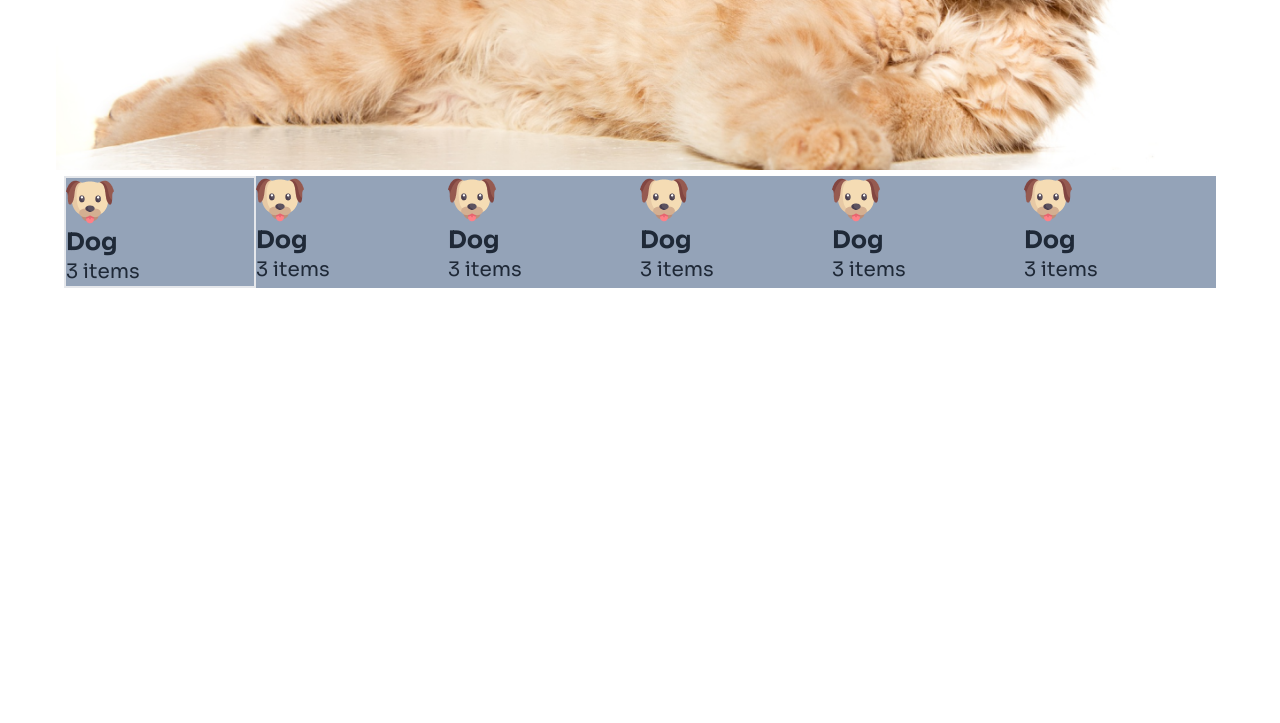
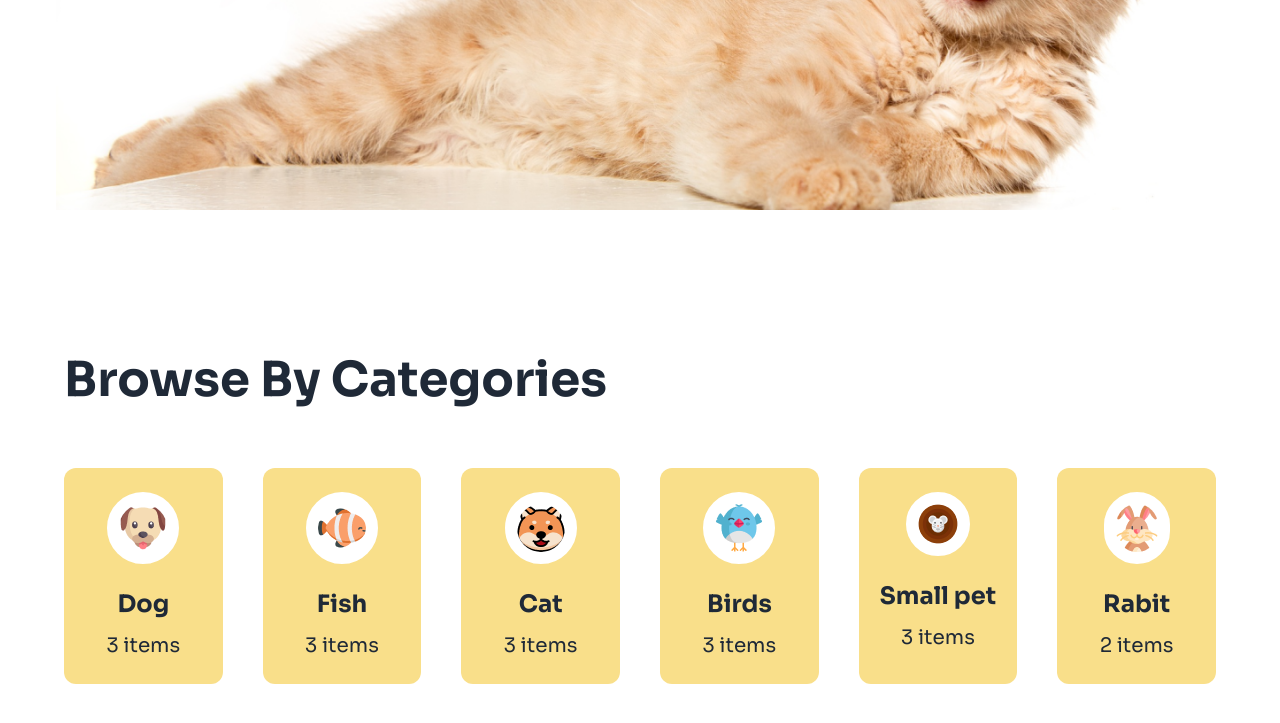
Before and after one commit to maraj48/assignment-3-ph, a plain HTML site: page index.html in a window 1280 px wide. Shown: the part 611-1334 px from the top of the page. Drawn offline with nearby package versions, Linux system fonts and the light colour scheme.

Commit message:
added catagory section

```diff
--- a/index.html
+++ b/index.html
@@ -11,7 +11,10 @@
       type="text/css"
     />
     <script src="https://cdn.tailwindcss.com"></script>
-    <script src="https://kit.fontawesome.com/b41f3b364c.js" crossorigin="anonymous"></script>
+    <script
+      src="https://kit.fontawesome.com/b41f3b364c.js"
+      crossorigin="anonymous"
+    ></script>
 
     <link rel="preconnect" href="https://fonts.googleapis.com" />
     <link rel="preconnect" href="https://fonts.gstatic.com" crossorigin />
@@ -31,29 +34,33 @@
         theme: {
           extend: {
             colors: {
-            clifford: '#da373d',
-            ylw: '#FFDC26',
-          }
-        }
-      }
-    }
+              clifford: "#da373d",
+              ylw: "#FFDC26",
+            },
+          },
+        },
+      };
     </script>
   </head>
   <body class="font-sora">
-
-    <div class="navbar bg-base-100 bg-amber-50 px-10  ">
+    <div class="navbar bg-base-100 bg-amber-50 px-10">
       <div class="navbar-start">
         <div class="dropdown">
           <ul
             tabindex="0"
-              class="menu menu-sm dropdown-content bg-base-100 rounded-box z-[1] mt-3 w-52 p-2 shadow">
+            class="menu menu-sm dropdown-content bg-base-100 rounded-box z-[1] mt-3 w-52 p-2 shadow"
+          >
             <li><a>Find a pet</a></li>
             <li><a>Breeds</a></li>
             <li><a>Contact us</a></li>
           </ul>
         </div>
-          <i class="text-3xl fa-solid fa-paw text-yellow-400 items-center mr-2"></i>
-          <a class="hidden md:inline-flex text-xl">Browse<span class="text-yellow-400">4</span>pets</a>
+        <i
+          class="text-3xl fa-solid fa-paw text-yellow-400 items-center mr-2"
+        ></i>
+        <a class="hidden md:inline-flex text-xl"
+          >Browse<span class="text-yellow-400">4</span>pets</a
+        >
       </div>
       <div class="navbar-center hidden lg:flex">
         <ul class="menu menu-horizontal px-1">
@@ -62,92 +69,116 @@
           <li><a>Contact us</a></li>
         </ul>
       </div>
-        <div class="navbar-end gap-4 ">
+      <div class="navbar-end gap-4">
         <div class="hidden md:inline">
           <i class="mr-3 fa-regular fa-bell"></i>
           <i class="fa-solid fa-magnifying-glass"></i>
         </div>
-          <a class="text-white btn btn-outline btn-warning hidden md:inline-flex">Login</a>
+        <a class="text-white btn btn-outline btn-warning hidden md:inline-flex"
+          >Login</a
+        >
         <a class="btn btn-warning px-7 hidden md:inline-flex">Register</a>
       </div>
     </div>
     <div>
-          <i class=" relative -left-10 -top-10 flex justify-end fa-solid fa-bars md:hidden"></i>
+      <i
+        class="relative -left-10 -top-10 flex justify-end fa-solid fa-bars md:hidden"
+      ></i>
     </div>
-      <hr class="border-2 border-black md:hidden relative -top-4">
+    <hr class="border-2 border-black md:hidden relative -top-4" />
 
-      <section class="container px-14 mx-auto my-14">
+    <section class="container px-14 mx-auto my-24">
       <div class="md:w-1/2 z-10">
-            <h1 class="text-6xl font-bold">Pamper Your Pet, Because They Deserve the Bes</h1>
-            <h3 class="text-3xl text-gray-600 my-4">Discover a world of treats, toys, and essentials handpicked for your furry friends. Shop now and make tails wag with joy!</h3>
-            <a class="btn btn-warning px-7 my-5 ">Find a pet</a>
+        <h1 class="text-6xl font-bold">
+          Pamper Your Pet, Because They Deserve the Bes
+        </h1>
+        <h3 class="text-3xl text-gray-600 my-4">
+          Discover a world of treats, toys, and essentials handpicked for your
+          furry friends. Shop now and make tails wag with joy!
+        </h3>
+        <a class="btn btn-warning px-7 my-5">Find a pet</a>
       </div>
-        <img class="relative -top-28 md:-top-[450px] -z-10 w-full mx-auto" src="c1-assets/cat-big.png" alt="">
-        <div>
+      <img
+        class="relative -top-28 md:-top-[450px] -z-10 w-full mx-auto"
+        src="c1-assets/cat-big.png"
+        alt=""
+      />
+      <div></div>
+    </section>
+
+    <h1 class="mx-16 relative md:-top-[400px] text-5xl font-bold">
+      Browse By Categories
+    </h1>
+    <section
+      class="rounded-xl grid grid-cols-2 md:grid-cols-6 relative my-6 md:-top-[360px] gap-10 mx-16 text-center"
+    >
+      <div class="rounded-xl bg-[#F9DF8A]">
+        <div class="flex justify-center">
+          <img
+            class="my-6 bg-white rounded-full border-4 border-white p-2"
+            src="c1-assets/dog-cartoon.png"
+            alt="Dog"
+          />
         </div>
-        </section>
-        <section class="bg-slate-400 grid grid-cols-2 md:grid-cols-6
-        relative md:-top-[500px] justify-center mx-16">
-            <div class="border-2">
-                <img src="c1-assets/dog-cartoon.png" alt="">
-                <h1 class="text-2xl font-bold">
-                    Dog
-                </h1>
-                <h3 class="text-xl">
-                    3 items
-                </h3>
+        <h1 class="mb-3 text-2xl font-bold">Dog</h1>
+        <h3 class="mb-6 text-xl">3 items</h3>
       </div>
 
-            <div>
-                <img src="c1-assets/dog-cartoon.png" alt="">
-                <h1 class="text-2xl font-bold">
-                    Dog
-                </h1>
-                <h3 class="text-xl">
-                    3 items
-                </h3>
+      <div class="rounded-xl bg-[#F9DF8A]">
+        <div class="flex justify-center">
+          <img
+            class="my-6 bg-white rounded-full border-4 border-white p-2"
+            src="c1-assets/fish-cartoon.png"
+            alt="Dog"
+          />
         </div>
-
-            <div>
-                <img src="c1-assets/dog-cartoon.png" alt="">
-                <h1 class="text-2xl font-bold">
-                    Dog
-                </h1>
-                <h3 class="text-xl">
-                    3 items
-                </h3>
+        <h1 class="mb-3 text-2xl font-bold">Fish</h1>
+        <h3 class="mb-6 text-xl">3 items</h3>
       </div>
-
-            <div>
-                <img src="c1-assets/dog-cartoon.png" alt="">
-                <h1 class="text-2xl font-bold">
-                    Dog
-                </h1>
-                <h3 class="text-xl">
-                    3 items
-                </h3>
+      <div class="rounded-xl bg-[#F9DF8A]">
+        <div class="flex justify-center">
+          <img
+            class="my-6 bg-white rounded-full border-4 border-white p-2"
+            src="c1-assets/cat-cartoon.png"
+            alt="Dog"
+          />
         </div>
-
-            <div>
-                <img src="c1-assets/dog-cartoon.png" alt="">
-                <h1 class="text-2xl font-bold">
-                    Dog
-                </h1>
-                <h3 class="text-xl">
-                    3 items
-                </h3>
+        <h1 class="mb-3 text-2xl font-bold">Cat</h1>
+        <h3 class="mb-6 text-xl">3 items</h3>
       </div>
-
-            <div>
-                <img src="c1-assets/dog-cartoon.png" alt="">
-                <h1 class="text-2xl font-bold">
-                    Dog
-                </h1>
-                <h3 class="text-xl">
-                    3 items
-                </h3>
+      <div class="rounded-xl bg-[#F9DF8A]">
+        <div class="flex justify-center">
+          <img
+            class="my-6 bg-white rounded-full border-4 border-white p-2"
+            src="c1-assets/bird-cartoon.png"
+            alt="Dog"
+          />
         </div>
-
+        <h1 class="mb-3 text-2xl font-bold">Birds</h1>
+        <h3 class="mb-6 text-xl">3 items</h3>
+      </div>
+      <div class="rounded-xl bg-[#F9DF8A]">
+        <div class="flex justify-center">
+          <img
+            class="my-6 bg-white rounded-full border-4 border-white p-2"
+            src="c1-assets/mouse-cartoon.png"
+            alt="Dog"
+          />
+        </div>
+        <h1 class="mb-3 text-2xl font-bold">Small pet</h1>
+        <h3 class="mb-6 text-xl">3 items</h3>
+      </div>
+      <div class="rounded-xl bg-[#F9DF8A]">
+        <div class="flex justify-center">
+          <img
+            class="my-6 bg-white rounded-full border-4 border-white p-2"
+            src="c1-assets/rabbit-cartoon.png"
+            alt="Dog"
+          />
+        </div>
+        <h1 class="mb-3 text-2xl font-bold">Rabit</h1>
+        <h3 class="mb-6 text-xl">2 items</h3>
+      </div>
     </section>
   </body>
 </html>
```
Lines whose indentation alone changed are shown as unchanged.
